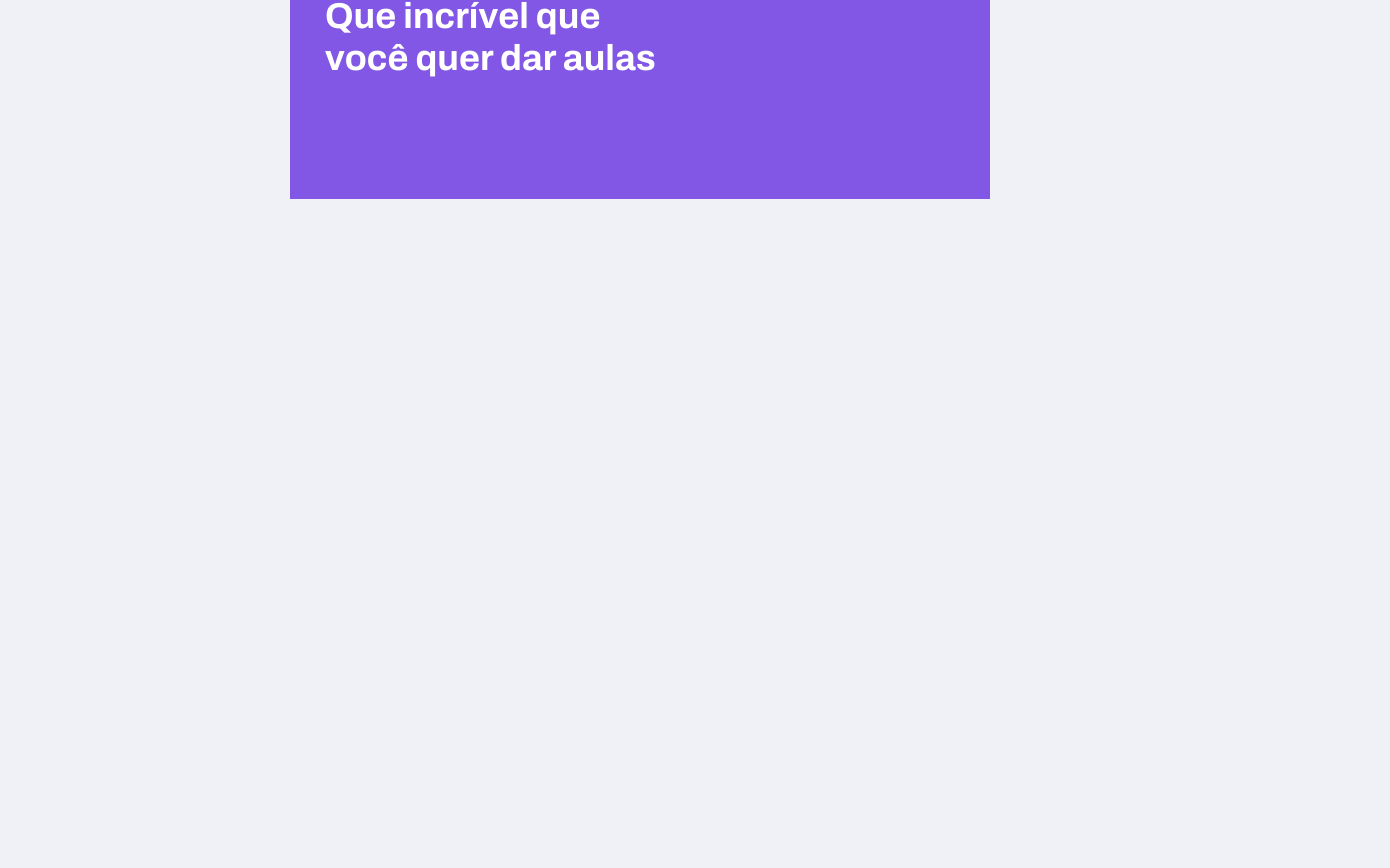
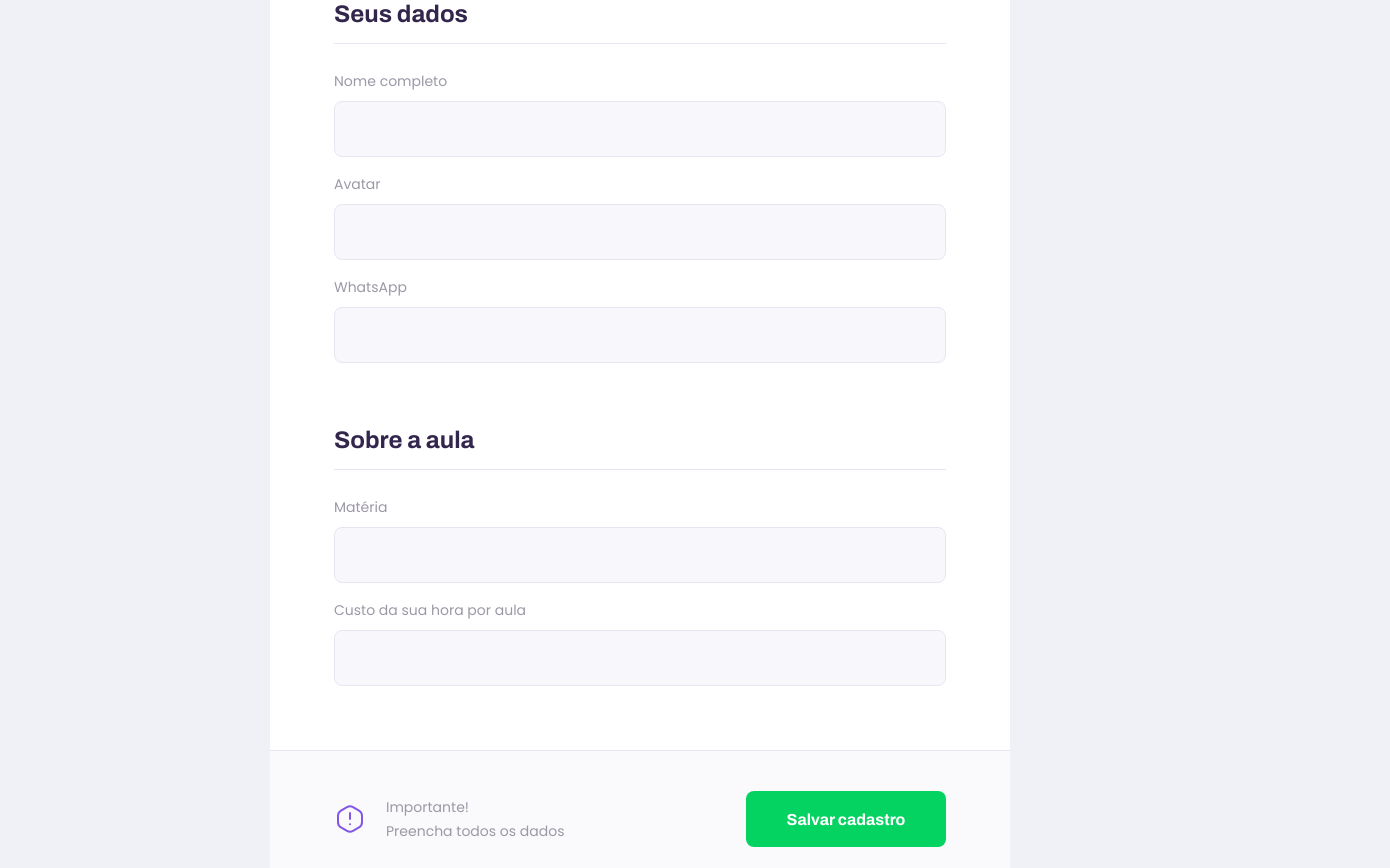
Before and after one commit to rafacdomin/proffy, a React (Create React App) app in the folder web/: page /give-classes in a window 1280 px wide. Shown: the part 371-1239 px from the top of the page, 1390 px wide, since content can reach past the window. Before the commit the page ends 800 px from the top, so only its background shows below. Built offline with nearby package versions, Linux system fonts and the light colour scheme.

Commit message:
:art: TeacherForm page style

```diff
--- /dev/null
+++ b/web/src/components/Input/index.tsx
@@ -0,0 +1,19 @@
+import React, { InputHTMLAttributes } from 'react';
+
+import './styles.css';
+
+interface InputProps extends InputHTMLAttributes<HTMLInputElement> {
+  label: string;
+  name: string;
+}
+
+const Input: React.FC<InputProps> = ({ label, name, ...rest }) => {
+  return (
+    <div className="input-block">
+      <label htmlFor={name}>{label}</label>
+      <input type="text" id={name} {...rest} />
+    </div>
+  );
+};
+
+export default Input;
--- /dev/null
+++ b/web/src/components/Input/styles.css
@@ -0,0 +1,34 @@
+.input-block {
+  position: relative;
+}
+
+.input-block + .input-block {
+  margin-top: 1.4rem;
+}
+
+.input-block label {
+  font-size: 1.4rem;
+}
+
+.input-block input {
+  width: 100%;
+  height: 5.6rem;
+  margin-top: 0.8rem;
+  border-radius: 0.8rem;
+  background: var(--color-input-background);
+  border: 1px solid var(--color-line-in-white);
+  outline: 0;
+  padding: 0 1.6rem;
+  font: 1.6rem Archivo;
+}
+
+.input-block:focus-within::after {
+  width: calc(100% - 3.2rem);
+  height: 2px;
+  content: '';
+  background: var(--color-primary-light);
+  position: absolute;
+  left: 1.6rem;
+  right: 1.6rem;
+  bottom: 0;
+}
--- a/web/src/components/PageHeader/index.tsx
+++ b/web/src/components/PageHeader/index.tsx
@@ -8,9 +8,14 @@
 
 interface PageHeaderProps {
   title: string;
+  description?: string;
 }
 
-const PageHeader: React.FC<PageHeaderProps> = ({ title, children }) => {
+const PageHeader: React.FC<PageHeaderProps> = ({
+  title,
+  children,
+  description,
+}) => {
   return (
     <header className="page-header">
       <div className="top-bar-container">
@@ -23,7 +28,7 @@
 
       <div className="header-content">
         <strong>{title}</strong>
-
+        {description && <p>{description}</p>}
         {children}
       </div>
     </header>
--- a/web/src/components/PageHeader/styles.css
+++ b/web/src/components/PageHeader/styles.css
@@ -40,6 +40,14 @@
   color: var(--color-title-in-primary);
 }
 
+.page-header .header-content p {
+  max-width: 30rem;
+  font-size: 1.6rem;
+  line-height: 2.6rem;
+  color: var(--color-text-in-primary);
+  margin-top: 2.4rem;
+}
+
 @media (min-width: 700px) {
   .page-header {
     height: 340px;
--- a/web/src/pages/TeacherForm/index.tsx
+++ b/web/src/pages/TeacherForm/index.tsx
@@ -1,10 +1,44 @@
 import React from 'react';
 import PageHeader from '../../components/PageHeader';
+import Input from '../../components/Input';
+
+import warningIcon from '../../assets/images/icons/warning.svg';
+
+import './styles.css';
 
 export default function TeacherForm() {
   return (
     <div id="page-teacher-form" className="container">
-      <PageHeader title="Que incrível que você quer dar aulas" />
+      <PageHeader
+        title="Que incrível que você quer dar aulas"
+        description="O primeiro passo é preencher esse formulário de inscrição"
+      />
+
+      <main>
+        <fieldset>
+          <legend>Seus dados</legend>
+
+          <Input name="name" label="Nome completo" />
+          <Input name="avatar" label="Avatar" />
+          <Input name="whatsapp" label="WhatsApp" />
+        </fieldset>
+
+        <fieldset>
+          <legend>Sobre a aula</legend>
+
+          <Input name="subject" label="Matéria" />
+          <Input name="cost" label="Custo da sua hora por aula" />
+        </fieldset>
+
+        <footer>
+          <p>
+            <img src={warningIcon} alt="Aviso importante" />
+            Importante! <br />
+            Preencha todos os dados
+          </p>
+          <button type="button">Salvar cadastro</button>
+        </footer>
+      </main>
     </div>
   );
 }
--- /dev/null
+++ b/web/src/pages/TeacherForm/styles.css
@@ -0,0 +1,114 @@
+#page-teacher-form {
+  width: 100vw;
+  height: 100vh;
+}
+
+#page-teacher-form .page-header .header-content {
+  margin-bottom: 6.4rem;
+}
+
+#page-teacher-form main {
+  background: var(--color-box-base);
+  width: 100%;
+  max-width: 74rem;
+  border-radius: 0.8rem;
+  margin: -3.2rem auto 3.2rem auto;
+  padding-top: 6.4rem;
+  overflow: hidden;
+}
+
+#page-teacher-form main fieldset {
+  border: 0;
+  padding: 0 2.4rem;
+}
+
+#page-teacher-form main fieldset + fieldset {
+  margin-top: 6.4rem;
+}
+
+#page-teacher-form main fieldset legend {
+  font: 700 2.4rem Archivo;
+  color: var(--color-text-title);
+  margin-bottom: 2.4rem;
+  display: flex;
+  align-items: center;
+  justify-content: space-between;
+  width: 100%;
+  padding-bottom: 1.6rem;
+  border-bottom: 1px solid var(--color-line-in-white);
+}
+
+#page-teacher-form main label {
+  color: var(--color-text-complement);
+}
+
+#page-teacher-form main footer {
+  padding: 4rem 2.4rem;
+  background: var(--color-box-footer);
+  border-top: 1px solid var(--color-line-in-white);
+  margin-top: 6.4rem;
+}
+
+#page-teacher-form main footer p {
+  display: flex;
+  align-items: center;
+  justify-content: center;
+  font-size: 1.4rem;
+  line-height: 2.4rem;
+  color: var(--color-text-complement);
+}
+
+#page-teacher-form main footer p img {
+  margin-right: 2rem;
+}
+
+#page-teacher-form main footer button {
+  width: 100%;
+  height: 5.6rem;
+  background: var(--color-secundary);
+  color: var(--color-button-text);
+  border: 0;
+  border-radius: 0.8rem;
+  cursor: pointer;
+  font: 700 1.6rem Archivo;
+  display: flex;
+  align-items: center;
+  justify-content: center;
+  text-decoration: none;
+  transition: background-color 0.2s;
+  margin-top: 3.2rem;
+}
+
+#page-teacher-form main footer button:hover {
+  background-color: var(--color-secundary-dark);
+}
+
+@media (min-width: 700px) {
+  #page-teacher-form {
+    max-width: 100vw;
+  }
+
+  #page-teacher-form .page-header .header-content {
+    margin-bottom: 0;
+  }
+
+  #page-teacher-form main fieldset {
+    padding: 0 6.4rem;
+  }
+
+  #page-teacher-form main footer {
+    padding: 4rem 6.4rem;
+    display: flex;
+    align-items: center;
+    justify-content: space-between;
+  }
+
+  #page-teacher-form main footer p {
+    justify-content: space-between;
+  }
+
+  #page-teacher-form main footer button {
+    width: 20rem;
+    margin-top: 0;
+  }
+}
--- a/web/src/pages/TeacherList/index.tsx
+++ b/web/src/pages/TeacherList/index.tsx
@@ -2,6 +2,7 @@
 
 import PageHeader from '../../components/PageHeader';
 import TeacherItem from '../../components/TeacherItem';
+import Input from '../../components/Input';
 
 import './styles.css';
 
@@ -10,20 +11,9 @@
     <div id="page-teacher-list" className="container">
       <PageHeader title="Estes são os proffys disponíveis.">
         <form id="search-teachers">
-          <div className="input-block">
-            <label htmlFor="subject">Matéria</label>
-            <input type="text" id="subject" />
-          </div>
-
-          <div className="input-block">
-            <label htmlFor="week_day">Dia da semana</label>
-            <input type="text" id="week_day" />
-          </div>
-
-          <div className="input-block">
-            <label htmlFor="time">Hora</label>
-            <input type="text" id="time" />
-          </div>
+          <Input name="subject" label="Matéria" />
+          <Input name="week_day" label="Dia da semana" />
+          <Input type="time" name="time" label="Hora" />
         </form>
       </PageHeader>
 
--- a/web/src/pages/TeacherList/styles.css
+++ b/web/src/pages/TeacherList/styles.css
@@ -9,41 +9,6 @@
 
 #search-teachers label {
   color: var(--color-text-in-primary);
-}
-
-#search-teachers .input-block {
-  position: relative;
-}
-
-#search-teachers .input-block + .input-block {
-  margin-top: 1.4rem;
-}
-
-#search-teachers .input-block label {
-  font-size: 1.4rem;
-}
-
-#search-teachers .input-block input {
-  width: 100%;
-  height: 5.6rem;
-  margin-top: 0.8rem;
-  border-radius: 0.8rem;
-  background: var(--color-input-background);
-  border: 1px solid var(--color-line-in-white);
-  outline: 0;
-  padding: 0 1.6rem;
-  font: 1.6rem Archivo;
-}
-
-#search-teachers .input-block:focus-within::after {
-  width: calc(100% - 3.2rem);
-  height: 2px;
-  content: '';
-  background: var(--color-primary-light);
-  position: absolute;
-  left: 1.6rem;
-  right: 1.6rem;
-  bottom: 0;
 }
 
 #page-teacher-list main {
```
